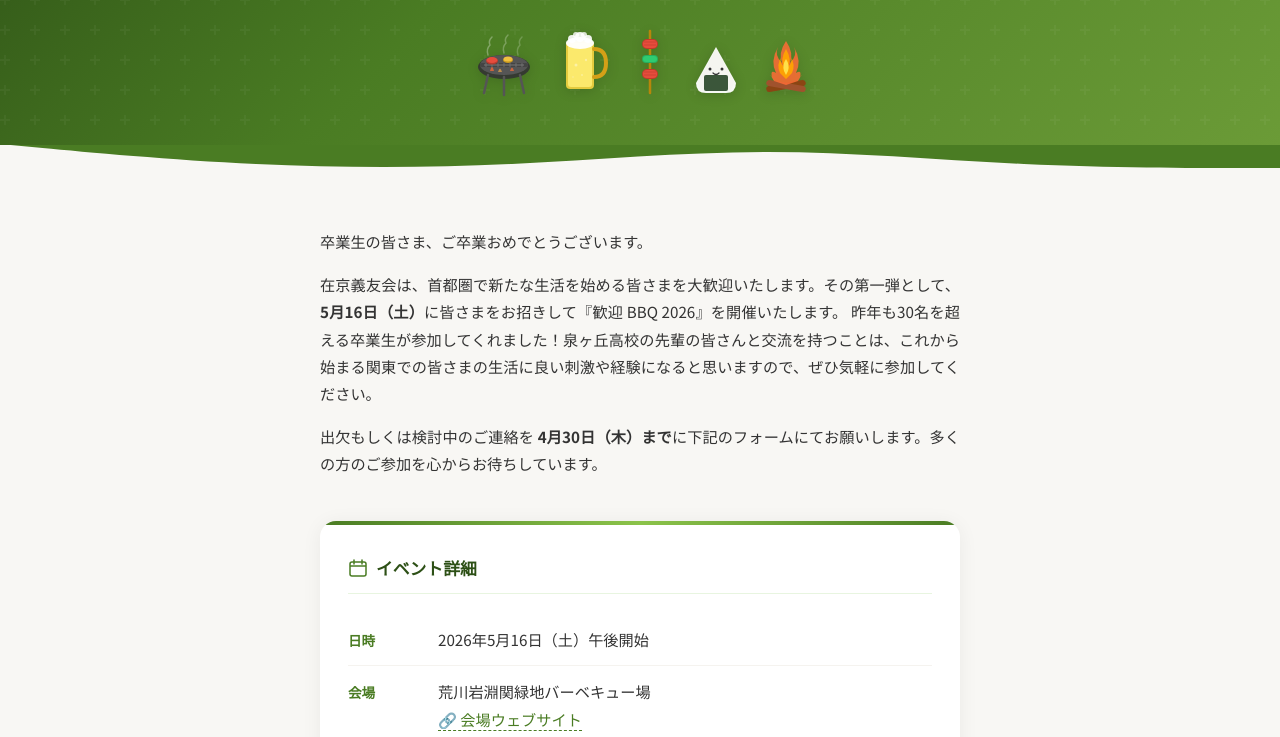
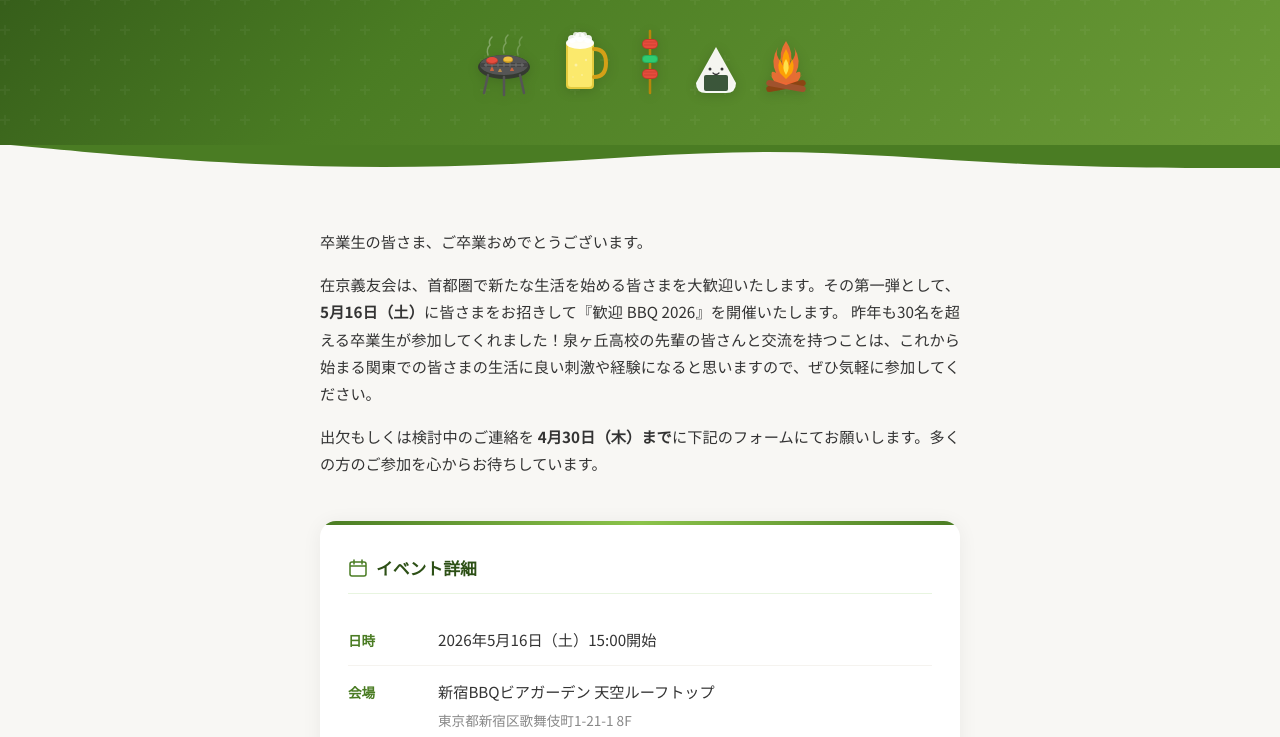
Before and after one commit to splaika/bbq2026, a plain HTML site: page index.html in a window 1280 px wide. Shown: the part 215-952 px from the top of the page. Drawn offline with Linux system fonts and the light colour scheme.

Commit message:
Update venue to 新宿BBQビアガーデン 天空ルーフトップ

```diff
--- a/index.html
+++ b/index.html
@@ -354,13 +354,14 @@
       </h2>
       <div class="info-row">
         <div class="info-label">日時</div>
-        <div class="info-value">2026年5月16日（土）午後開始</div>
+        <div class="info-value">2026年5月16日（土）15:00開始</div>
       </div>
       <div class="info-row">
         <div class="info-label">会場</div>
         <div class="info-value">
-          荒川岩淵関緑地バーベキュー場<br>
-          <a href="https://www.arakawaiwabuchi-bbq.jp/access/" target="_blank" rel="noopener">🔗 会場ウェブサイト</a>
+          新宿BBQビアガーデン 天空ルーフトップ<br>
+          <span style="font-size:0.85rem;color:#888;">東京都新宿区歌舞伎町1-21-1 8F</span><br>
+          <a href="https://r.gnavi.co.jp/jj6t37a30000/" target="_blank" rel="noopener">🔗 会場ウェブサイト</a>
         </div>
       </div>
       <div class="info-row">
```
